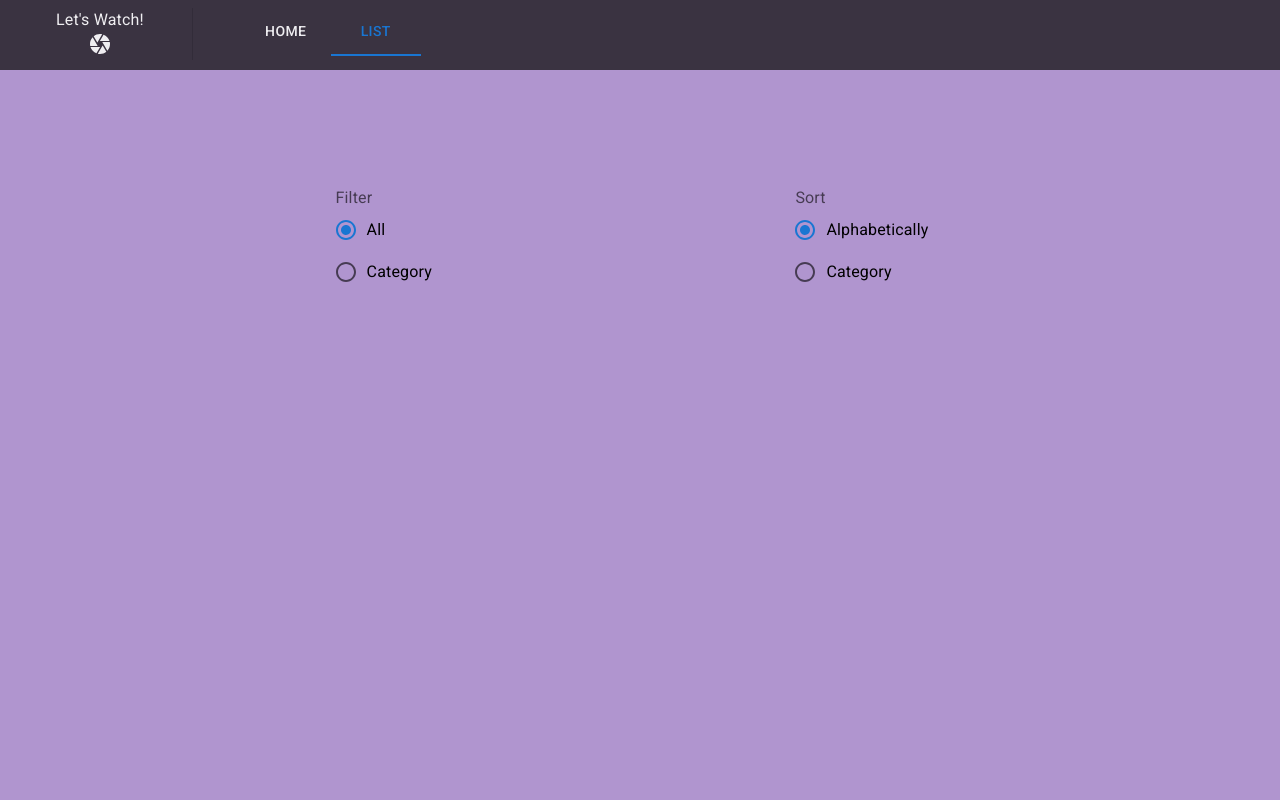
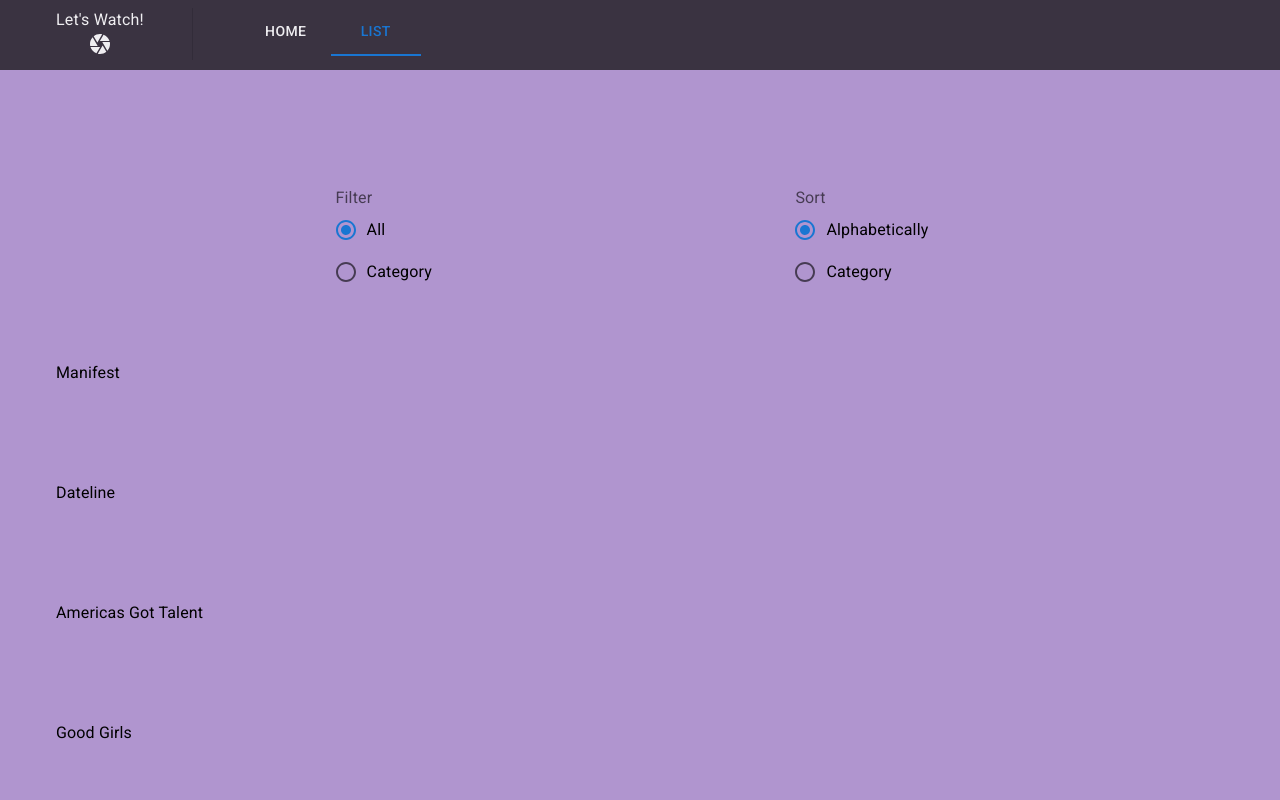
Before and after one commit to poisongrape/random-dvd-site, a React (Create React App) app: page / in a window 1280 px wide. Both pictures are taken after a click on the tab "LIST". Shown: the top 800 px of the page. Built offline with nearby package versions, Linux system fonts and the light colour scheme; the HTML template or start-up script is replaced by a standard one.

Commit message:
Create list of dvd names.

```diff
--- /dev/null
+++ b/src/routes/list/List.js
@@ -0,0 +1,29 @@
+import React from "react";
+import { Box, Typography } from "@mui/material";
+import { css } from "@emotion/react"
+
+import data from "../../data/dvd-data.json";
+
+const styles = {
+  listItem: css`
+    padding: 3rem;
+  `
+};
+
+export const List = () => {
+  const { items } = data;
+
+  const listItems = items.map((item) => {
+    return (
+      <Box sx={styles.listItem}>
+        <Typography>{item.name}</Typography>
+      </Box>
+    );
+  });
+
+  return (
+    <Box>
+      {listItems}
+    </Box>
+  );
+};
--- a/src/routes/list/ListPage.js
+++ b/src/routes/list/ListPage.js
@@ -1,6 +1,13 @@
 import React from "react";
+import { Box } from "@mui/material";
 import { FilterForm } from "./FilterForm";
+import { List } from "./List";
 
 export const ListPage = () => {
-  return <FilterForm />
+  return (
+    <Box>
+      <FilterForm />
+      <List />
+    </Box>
+  );
 };
```
